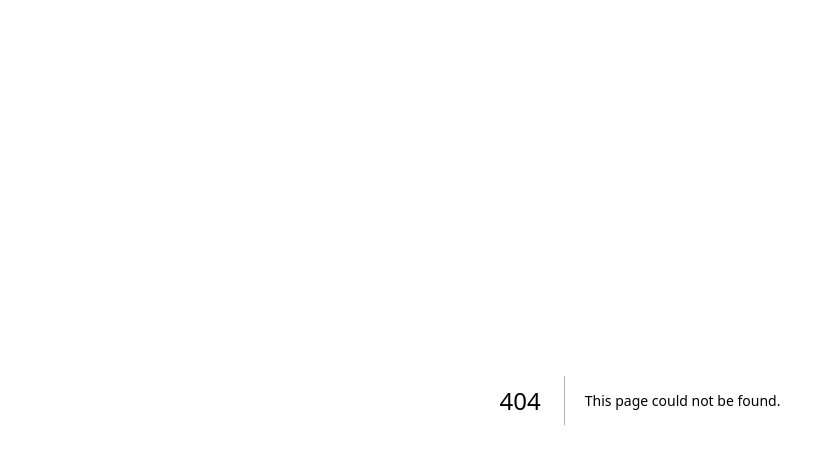
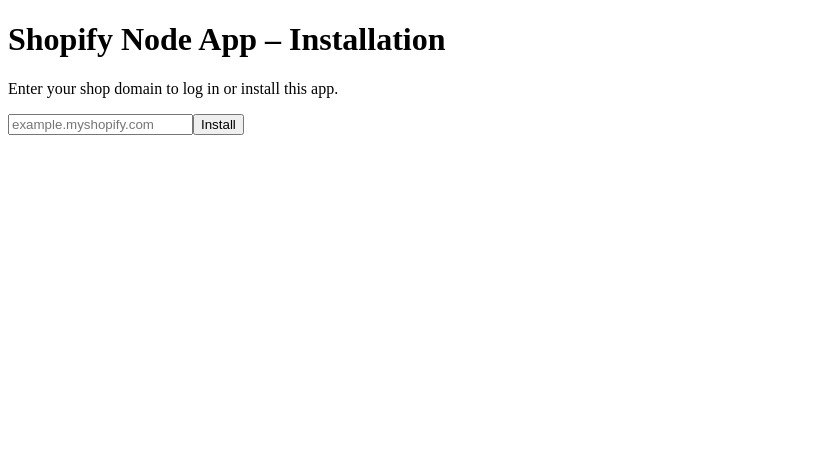
Before and after one commit to DimensionSoftware/generator-shopify-nextjs, a Next.js app: page /install in a window 1280 px wide. Before the commit this address had no page. Shown: the top 464 px of the page, without its empty margins (0-835 px from the left). Built offline with nearby package versions, Linux system fonts and the light colour scheme.

Commit message:
adds /install shopify page

```diff
--- /dev/null
+++ b/pages/install.js
@@ -0,0 +1,20 @@
+import React from 'react'
+import Link from 'next/link'
+
+export default () => (
+  <div className="container">
+    <header>
+      <h1>Shopify Node App – Installation</h1>
+      <p className="subhead">
+        <label>Enter your shop domain to log in or install this app.</label>
+      </p>
+    </header>
+
+    <div className="container__form">
+      <form method="GET" action="/shopify/auth">
+        <input type="text" name="shop" id="shop" placeholder="example.myshopify.com"/>
+        <button type="submit">Install</button>
+      </form>
+    </div>
+  </div>
+)
```
